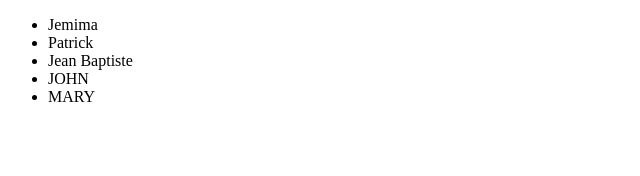
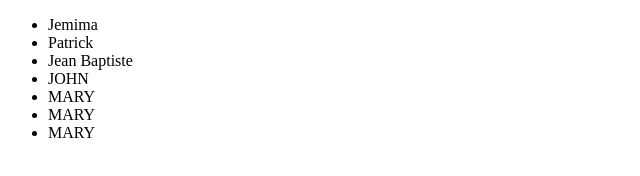
Before and after one commit to Anguandia/GITDEMO, a plain HTML site: page index.html in a window 1280 px wide. Shown: the whole page, without its empty margins (0-640 px from the left). Drawn offline with Linux system fonts and the light colour scheme.

Commit message:
net trello

```diff
--- a/index.html
+++ b/index.html
@@ -13,6 +13,8 @@
       <LI>Jean Baptiste</LI>
       <LI>JOHN</LI>
       <LI>MARY</LI>
+      <LI>MARY</LI>
+      <LI>MARY</LI>
     </UL>
   </div>
 </body>
```
